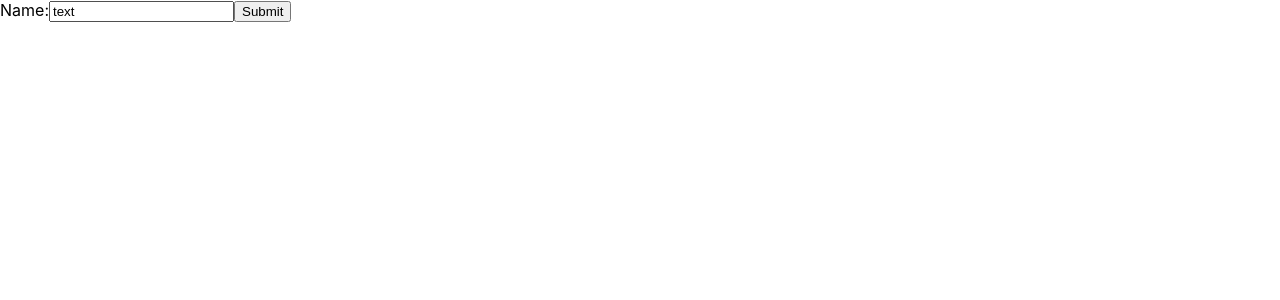
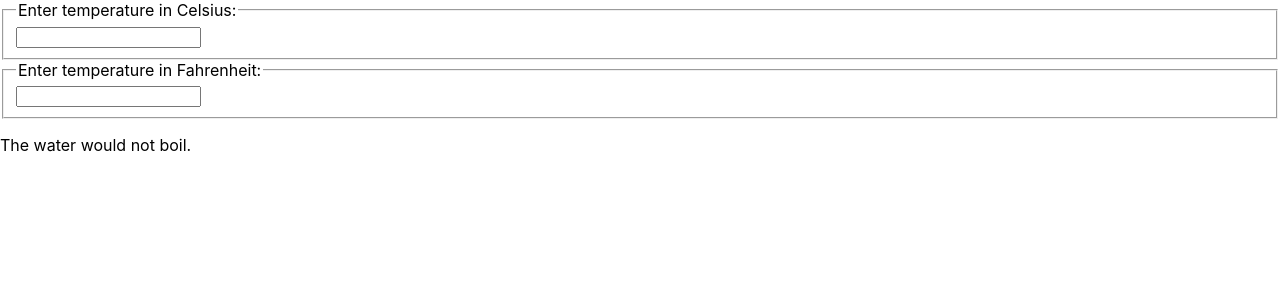
Before and after one commit to tecknovice/react, a React (Create React App) app in the folder learn-react/: page / in a window 1280 px wide. Shown: the top 300 px of the page. Built offline with nearby package versions, Linux system fonts and the light colour scheme.

Commit message:
LiftingStateUp

```diff
--- /dev/null
+++ b/learn-react/src/LiftingStateUp/BoilingVerdict.js
@@ -0,0 +1,7 @@
+import React from "react";
+export default function BoilingVerdict(props) {
+    if (props.celsius >= 100) {
+      return <p>The water would boil.</p>;
+    }
+    return <p>The water would not boil.</p>;
+  }
--- /dev/null
+++ b/learn-react/src/LiftingStateUp/Calculator.js
@@ -0,0 +1,42 @@
+import React from "react";
+import TemperatureInput from "./TemperatureInput"
+import BoilingVerdict from "./BoilingVerdict"
+import { tryConvert, toCelsius, toFahrenheit } from "./utils";
+export default class Calculator extends React.Component {
+    constructor(props) {
+        super(props);
+        this.handleCelsiusChange = this.handleCelsiusChange.bind(this);
+        this.handleFahrenheitChange = this.handleFahrenheitChange.bind(this);
+        this.state = { temperature: '', scale: 'c' };
+    }
+
+    handleCelsiusChange(temperature) {
+        this.setState({ scale: 'c', temperature });
+    }
+
+    handleFahrenheitChange(temperature) {
+        this.setState({ scale: 'f', temperature });
+    }
+
+    render() {
+        const scale = this.state.scale;
+        const temperature = this.state.temperature;
+        const celsius = scale === 'f' ? tryConvert(temperature, toCelsius) : temperature;
+        const fahrenheit = scale === 'c' ? tryConvert(temperature, toFahrenheit) : temperature;
+
+        return (
+            <div>
+                <TemperatureInput
+                    scale="c"
+                    temperature={celsius}
+                    onTemperatureChange={this.handleCelsiusChange} />
+                <TemperatureInput
+                    scale="f"
+                    temperature={fahrenheit}
+                    onTemperatureChange={this.handleFahrenheitChange} />
+                <BoilingVerdict
+                    celsius={parseFloat(celsius)} />
+            </div>
+        );
+    }
+}
--- /dev/null
+++ b/learn-react/src/LiftingStateUp/TemperatureInput.js
@@ -0,0 +1,27 @@
+import React from "react";
+const scaleNames = {
+    c: 'Celsius',
+    f: 'Fahrenheit'
+};
+export default class TemperatureInput extends React.Component {
+    constructor(props) {
+        super(props);
+        this.handleChange = this.handleChange.bind(this);
+    }
+
+    handleChange(e) {
+        this.props.onTemperatureChange(e.target.value);
+    }
+
+    render() {
+        const temperature = this.props.temperature;
+        const scale = this.props.scale;
+        return (
+            <fieldset>
+                <legend>Enter temperature in {scaleNames[scale]}:</legend>
+                <input value={temperature}
+                    onChange={this.handleChange} />
+            </fieldset>
+        );
+    }
+}
--- /dev/null
+++ b/learn-react/src/LiftingStateUp/utils.js
@@ -0,0 +1,17 @@
+export function toCelsius(fahrenheit) {
+    return (fahrenheit - 32) * 5 / 9;
+}
+
+export function toFahrenheit(celsius) {
+    return (celsius * 9 / 5) + 32;
+}
+
+export function tryConvert(temperature, convert) {
+    const input = parseFloat(temperature);
+    if (Number.isNaN(input)) {
+        return '';
+    }
+    const output = convert(input);
+    const rounded = Math.round(output * 1000) / 1000;
+    return rounded.toString();
+}
--- a/learn-react/src/index.js
+++ b/learn-react/src/index.js
@@ -4,12 +4,13 @@
 // import App from './App';
 // import Toggle from './Toggle';
 // import LoginControl from './LoginControl';
-import Form from "./Form";
+// import Form from "./Form";
+import Calculator from "./LiftingStateUp/Calculator";
 import * as serviceWorker from './serviceWorker';
 
 ReactDOM.render(
   <React.StrictMode>
-    <Form />
+    <Calculator />
   </React.StrictMode>,
   document.getElementById('root')
 );
```
